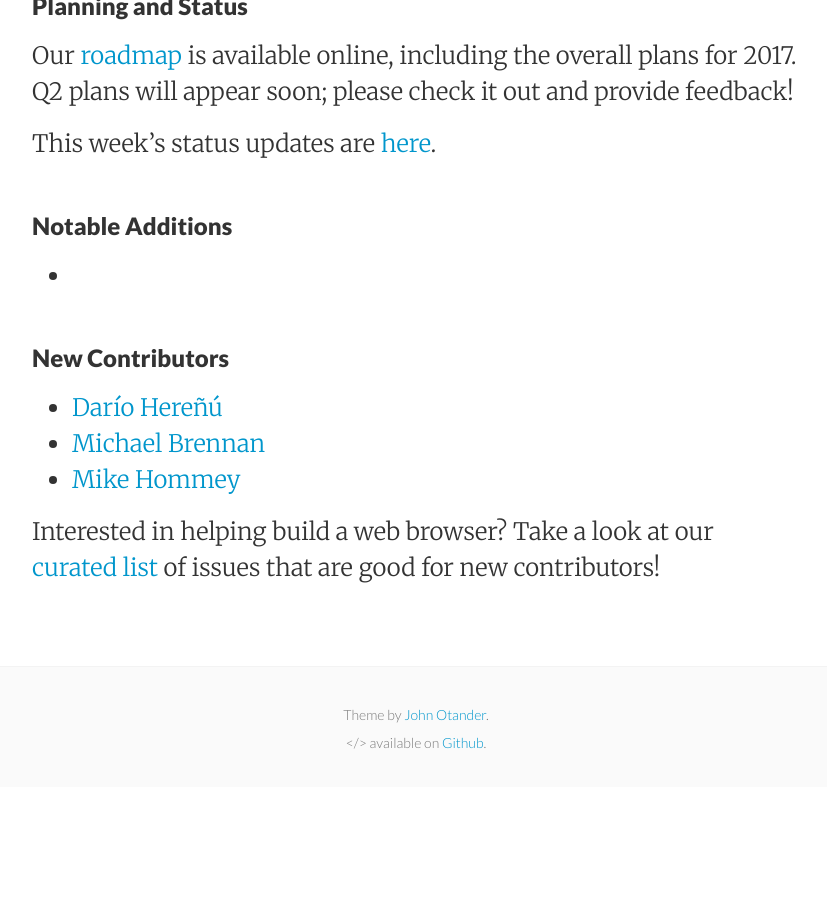
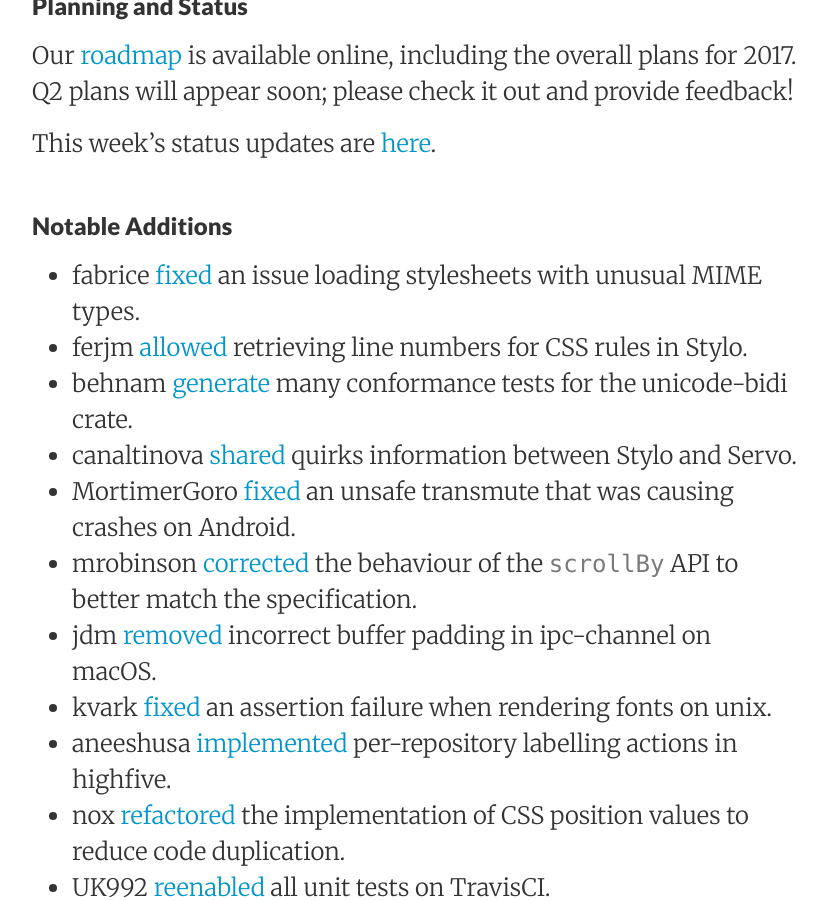
Before and after one commit to servo/blog.servo.org, a Jekyll site: the page built from _posts/2017-05-15-twis-102.md, in a window 1280 px wide and 900 px high, scrolled down 491 px. Shown: the whole window, without its empty margins (224-1051 px from the left). Built offline with Jekyll 4.4.1, drawn with Linux system fonts in a browser that asks for light colours; before the commit the page ends 1278 px from its top, so only the background shows below that; some of the changed text lies outside the part shown.

Commit message:
notable things

```diff
--- a/_posts/2017-05-15-twis-102.md
+++ b/_posts/2017-05-15-twis-102.md
@@ -18,7 +18,20 @@ This week's status updates are [here](https://www.standu.ps/project/servo/).
 
 ### Notable Additions
 
--
+- fabrice [fixed](https://github.com/servo/servo/pull/16869) an issue loading stylesheets with unusual MIME types.
+- ferjm [allowed](https://github.com/servo/servo/pull/16835) retrieving line numbers for CSS rules in Stylo.
+- behnam [generate](https://github.com/servo/unicode-bidi/pull/30) many conformance tests for the unicode-bidi crate.
+- canaltinova [shared](https://github.com/servo/servo/pull/16819) quirks information between Stylo and Servo.
+- MortimerGoro [fixed](https://github.com/servo/servo/pull/16816) an unsafe transmute that was causing crashes on Android.
+- mrobinson [corrected](https://github.com/servo/servo/pull/16807) the behaviour of the `scrollBy` API to better match the specification.
+- jdm [removed](https://github.com/servo/ipc-channel/pull/162) incorrect buffer padding in ipc-channel on macOS.
+- kvark [fixed](https://github.com/servo/webrender/pull/1220) an assertion failure when rendering fonts on unix.
+- aneeshusa [implemented](https://github.com/servo/highfive/pull/180) per-repository labelling actions in highfive.
+- nox [refactored](https://github.com/servo/servo/pull/16770) the implementation of CSS position values to reduce code duplication.
+- UK992 [reenabled](https://github.com/servo/servo/pull/16767) all unit tests on TravisCI.
+- jdm [extended](https://github.com/servo/servo/pull/16699) the cross-origin canvas security tests to cover same-origin redirects.
+- cbrewster [made](https://github.com/servo/servo/pull/16506) non-initial about:blank navigations asynchronous.
+- jdm [fixed](https://github.com/servo/servo/pull/16295) a GC hazard stemming from the `transitionend` event.
 
 ### New Contributors
 
```
Also changed, not shown: other parts of _posts/2017-05-15-twis-102.md (+1 -1 lines).
